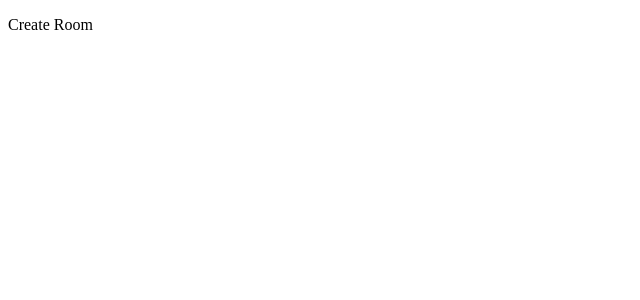
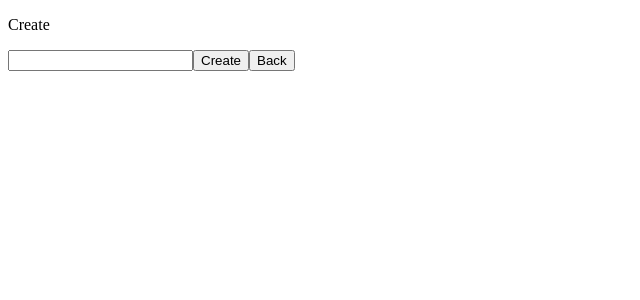
Before and after one commit to evfleet/inkwell, a React (Vite) app in the folder packages/client/: page / in a window 1280 px wide. Both pictures are taken after a click on the button "Create". Shown: the top 300 px of the page, without its empty margins (0-640 px from the left). Built offline with nearby package versions, Linux system fonts and the light colour scheme.

Commit message:
feat(client): setup create and join forms

```diff
--- a/packages/client/src/components/App/App.tsx
+++ b/packages/client/src/components/App/App.tsx
@@ -1,11 +1,10 @@
 import { useState, useEffect } from "react";
 
-enum View {
-  LANDING,
-  CREATE,
-  JOIN,
-  LOBBY,
-}
+import { View } from "@/types";
+import { Landing } from "@/views/Landing";
+import { CreateRoom } from "@/views/CreateRoom";
+import { JoinRoom } from "@/views/JoinRoom";
+import { Lobby } from "@/views/Lobby";
 
 export function App() {
   const [isLoading, setIsLoading] = useState(true);
@@ -15,11 +14,11 @@ export function App() {
     // parse room code and try joining
     const urlString = window.location.search;
 
-    console.log(urlString);
+    if (urlString) {
+      console.log(urlString);
+    }
 
-    setTimeout(() => {
-      setIsLoading(false);
-    }, 1000);
+    setIsLoading(false);
   }, []);
 
   if (isLoading) {
@@ -32,19 +31,16 @@ export function App() {
 
   switch (view) {
     case View.LANDING:
-      return (
-        <div>
-          <p>Landing</p>
-          <button onClick={() => setView(View.CREATE)}>Create</button>
-        </div>
-      );
+      return <Landing setView={setView} />;
 
     case View.CREATE:
-      return (
-        <div>
-          <p>Create Room</p>
-        </div>
-      );
+      return <CreateRoom setView={setView} />;
+
+    case View.JOIN:
+      return <JoinRoom setView={setView} />;
+
+    case View.LOBBY:
+      return <Lobby />;
 
     default:
       return (
--- a/packages/client/src/stores/user.ts
+++ b/packages/client/src/stores/user.ts
@@ -1,11 +1,11 @@
 import { create } from "zustand";
 
 interface UserState {
-  name: string;
-  setName: (name: string) => void;
+  username: string;
+  setUsername: (name: string) => void;
 }
 
 export const useUserStore = create<UserState>((set) => ({
-  name: "",
-  setName: (name) => set({ name }),
+  username: "",
+  setUsername: (username) => set({ username }),
 }));
--- /dev/null
+++ b/packages/client/src/types/index.ts
@@ -0,0 +1,6 @@
+export enum View {
+  LANDING,
+  CREATE,
+  JOIN,
+  LOBBY,
+}
--- a/packages/client/src/views/CreateRoom/CreateRoom.tsx
+++ b/packages/client/src/views/CreateRoom/CreateRoom.tsx
@@ -1,44 +1,37 @@
-import { useForm } from "react-hook-form";
-import { useNavigate } from "react-router-dom";
+import { ChangeEvent, Dispatch, SetStateAction } from "react";
+import { useShallow } from "zustand/react/shallow";
 
-export function CreateRoom() {
-  const navigate = useNavigate();
-  const { register, handleSubmit } = useForm({
-    defaultValues: {
-      username: "Evan",
-      capacity: 6,
-    },
-  });
+import { View } from "@/types";
+import { useUserStore } from "@/stores/user";
 
-  const onSubmit = handleSubmit(async (formData) => {
-    const res = await fetch("http://localhost:8081/room/create", {
-      method: "POST",
-      body: JSON.stringify({
-        username: formData.username,
-        capacity: formData.capacity,
-      }),
-    });
-    const data = await res.json();
+type CreateRoomProps = {
+  setView: Dispatch<SetStateAction<View>>;
+};
 
-    navigate(`/room/${data.roomId}`);
-  });
+export function CreateRoom({ setView }: CreateRoomProps) {
+  const [username, setUsername] = useUserStore(
+    useShallow((state) => [state.username, state.setUsername])
+  );
+
+  function handleCreate() {
+    setView(View.LOBBY);
+  }
+
+  function handleNameChange(evt: ChangeEvent<HTMLInputElement>) {
+    setUsername(evt.target.value);
+  }
 
   return (
     <div>
-      <p>Create Room</p>
-      <form onSubmit={onSubmit}>
-        <div>
-          <label>Name</label>
-          <input type="text" {...register("username")} />
-        </div>
-
-        <div>
-          <label>Players</label>
-          <input type="number" {...register("capacity")} />
-        </div>
-
-        <button type="submit">Create</button>
-      </form>
+      <p>Create</p>
+      <input
+        type="text"
+        name="username"
+        value={username}
+        onChange={handleNameChange}
+      />
+      <button onClick={handleCreate}>Create</button>
+      <button onClick={() => setView(View.LANDING)}>Back</button>
     </div>
   );
 }
--- a/packages/client/src/views/JoinRoom/JoinRoom.tsx
+++ b/packages/client/src/views/JoinRoom/JoinRoom.tsx
@@ -1,31 +1,38 @@
-import { useForm } from "react-hook-form";
-import { useNavigate } from "react-router-dom";
+import { ChangeEvent, Dispatch, SetStateAction } from "react";
+import { useShallow } from "zustand/react/shallow";
 
-export function JoinRoom() {
-  const navigate = useNavigate();
-  const { register, handleSubmit } = useForm();
+import { View } from "@/types";
+import { useUserStore } from "@/stores/user";
 
-  const onSubmit = handleSubmit((data) => {
-    navigate(`/room/${data.id}`);
-  });
+type JoinRoomProps = {
+  setView: Dispatch<SetStateAction<View>>;
+};
+
+export function JoinRoom({ setView }: JoinRoomProps) {
+  const [username, setUsername] = useUserStore(
+    useShallow((state) => [state.username, state.setUsername])
+  );
+
+  function handleJoin() {
+    setView(View.LOBBY);
+  }
+
+  function handleNameChange(evt: ChangeEvent<HTMLInputElement>) {
+    setUsername(evt.target.value);
+  }
 
   return (
     <div>
       <p>Join Room</p>
-
-      <form onSubmit={onSubmit}>
-        <div>
-          <label>Game ID</label>
-          <input type="text" {...register("id")} />
-        </div>
-
-        <div>
-          <label>Password</label>
-          <input type="text" {...register("password")} />
-        </div>
-
-        <button type="submit">Join</button>
-      </form>
+      <input
+        type="text"
+        name="username"
+        value={username}
+        onChange={handleNameChange}
+      />
+      <input type="text" name="code" />
+      <button onClick={handleJoin}>Join</button>
+      <button onClick={() => setView(View.LANDING)}>Back</button>
     </div>
   );
 }
--- a/packages/client/src/views/Landing/Landing.tsx
+++ b/packages/client/src/views/Landing/Landing.tsx
@@ -1,12 +1,17 @@
-import { Link } from "react-router-dom";
+import { Dispatch, SetStateAction } from "react";
 
-export function Landing() {
+import { View } from "@/types";
+
+type LandingProps = {
+  setView: Dispatch<SetStateAction<View>>;
+};
+
+export function Landing({ setView }: LandingProps) {
   return (
     <div>
-      <p>Landing</p>
-
-      <Link to="/room/join">Join</Link>
-      <Link to="/room/create">Create</Link>
+      <h1>Inkwell</h1>
+      <button onClick={() => setView(View.CREATE)}>Create</button>
+      <button onClick={() => setView(View.JOIN)}>Join</button>
     </div>
   );
 }
--- /dev/null
+++ b/packages/client/src/views/Lobby/Lobby.tsx
@@ -0,0 +1,7 @@
+export function Lobby() {
+  return (
+    <div>
+      <p>Lobby</p>
+    </div>
+  );
+}
--- /dev/null
+++ b/packages/client/src/views/Lobby/index.ts
@@ -0,0 +1 @@
+export { Lobby } from "./Lobby";
--- a/packages/client/src/views/Room/Room.tsx
+++ b/packages/client/src/views/Room/Room.tsx
@@ -1,5 +1,4 @@
 import { useEffect, useState } from "react";
-import { useParams } from "react-router-dom";
 
 import { socket } from "@/config/socket";
 import styles from "./Room.module.css";
```
